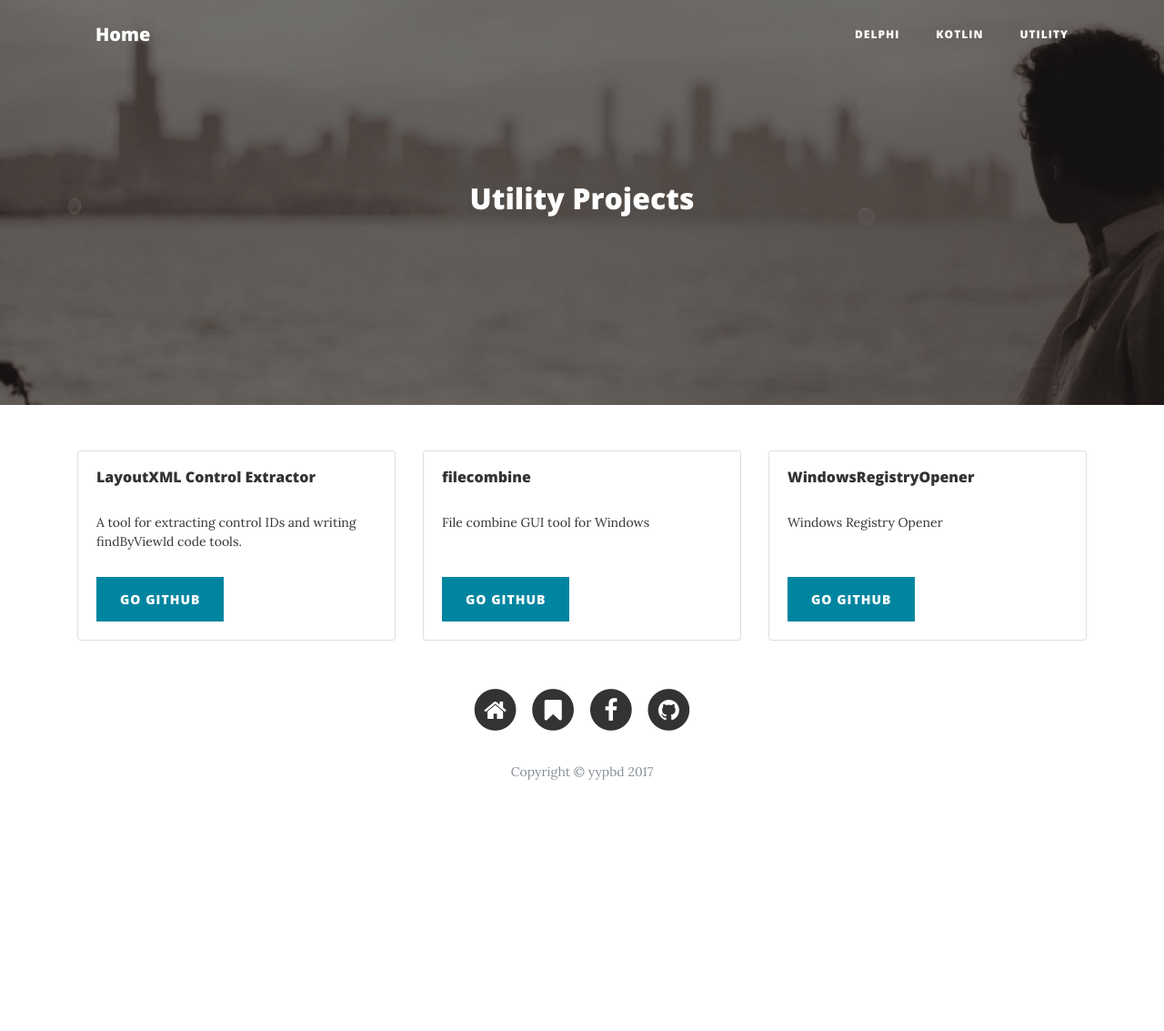
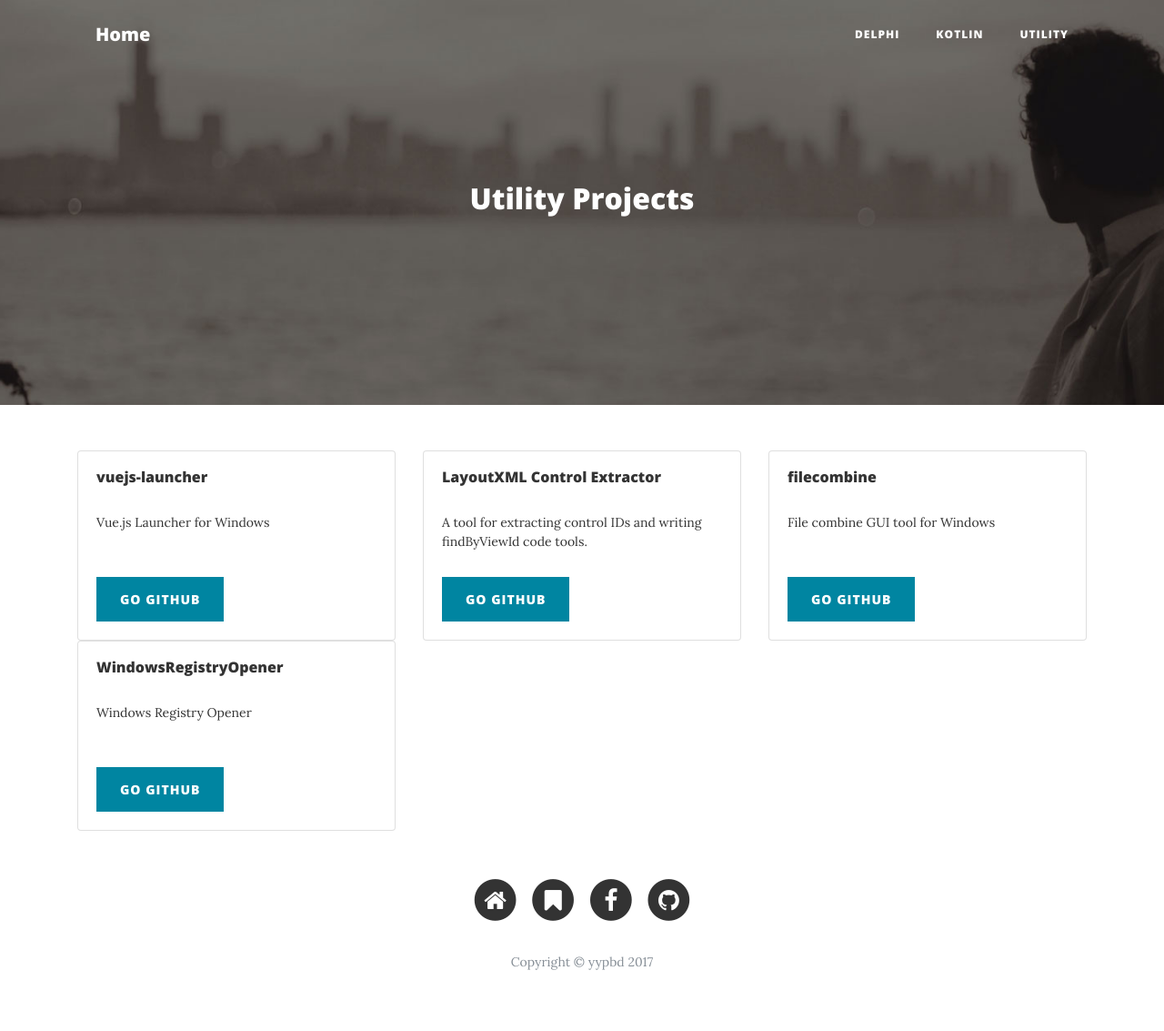
Before and after one commit to yypbd/yypbd.github.io, a Jekyll site: the page built from utility/index.html, in a window 1280 px wide. Shown: the whole page at 91% size. Built offline with Jekyll 4.4.1, drawn with Linux system fonts in a browser that asks for light colours; nearby versions of some CDN libraries; before the commit the page ends 924 px from its top, so only the background shows below that.

Commit message:
Add vuejs-launcher repository

```diff
--- a/_data/utilities.yml
+++ b/_data/utilities.yml
@@ -1,3 +1,7 @@
+- name: vuejs-launcher
+  description: Vue.js Launcher for Windows
+  github: https://github.com/yypbd/vuejs-launcher
+
 - name: LayoutXML Control Extractor
   description: A tool for extracting control IDs and writing findByViewId code tools.
   github: https://github.com/yypbd/layoutxml-control-extractor
```
